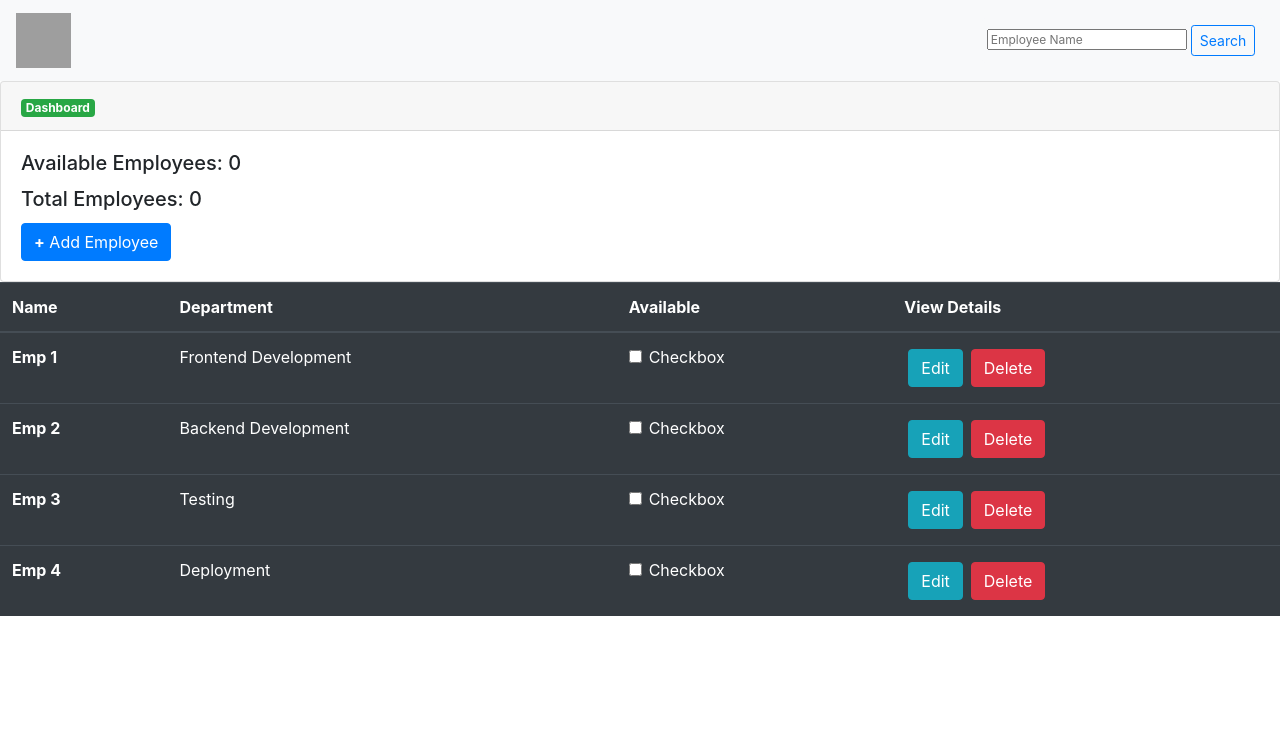
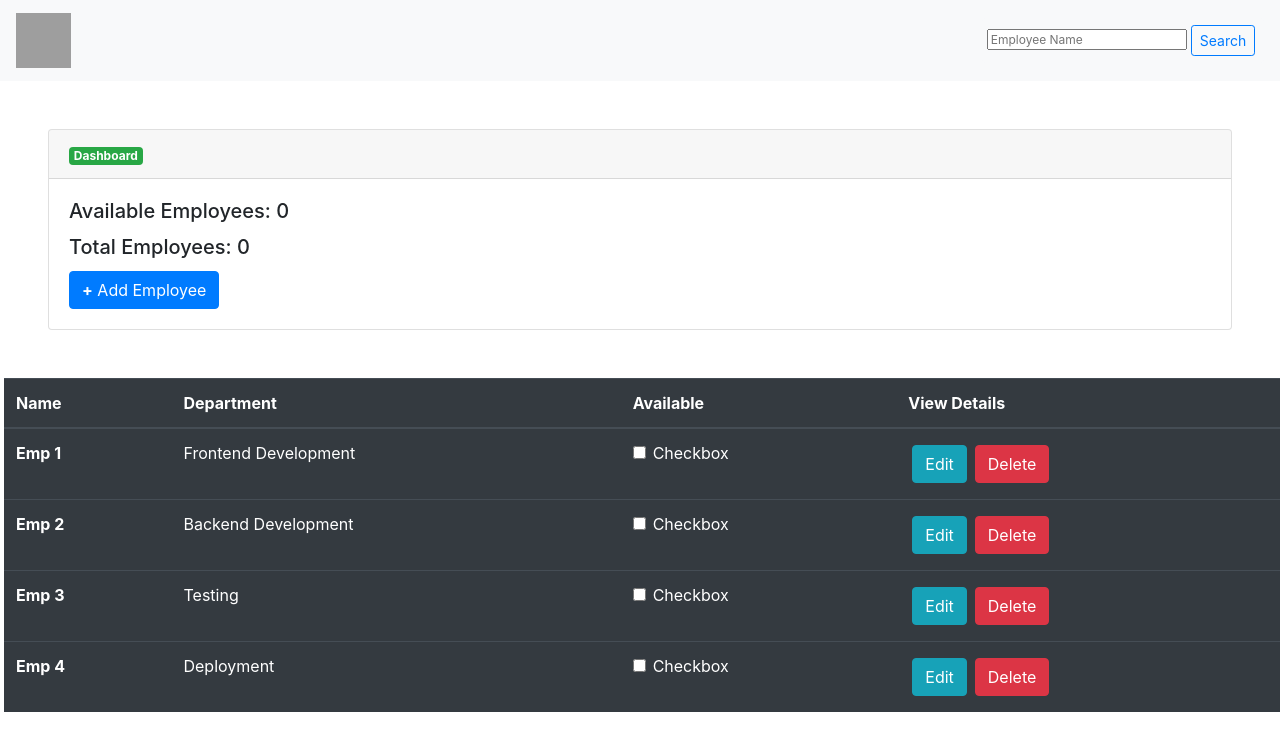
Before and after one commit to 1Canis-Lupus1/React-Dashboard, a React (Create React App) app: page / in a window 1280 px wide. Shown: the top 750 px of the page. Built offline with nearby package versions, Linux system fonts and the light colour scheme; grey boxes are pictures that could not be loaded.

Commit message:
Margin added and Layout Updated

```diff
--- a/src/App.js
+++ b/src/App.js
@@ -9,7 +9,7 @@ import 'bootstrap/dist/css/bootstrap.css';
 function App() {
   return (
     <div className="App">
-      <Navbar style={{ margin:'30'}}/>
+      <Navbar />
       <AddEmp />
       <Table />
     </div>
--- a/src/components/Addnew.jsx
+++ b/src/components/Addnew.jsx
@@ -13,7 +13,7 @@ class AddEmp extends Component{
     render(){
         return(
             <React.Fragment>
-                <div class="card">
+                <div className="m-5 card">
                 <div class="card-header">
                     <span className='badge badge-success'>Dashboard</span>
                 </div>
--- a/src/components/Displaytab.jsx
+++ b/src/components/Displaytab.jsx
@@ -9,7 +9,7 @@ class Table extends Component{
     render(){
         return (
             <React.Fragment>
-                <table class="table table-hover table-dark">
+                <table className="m-1 table table-hover table-dark">
                 <thead>
                     <tr>
                     <th scope="col">Name</th>
```
